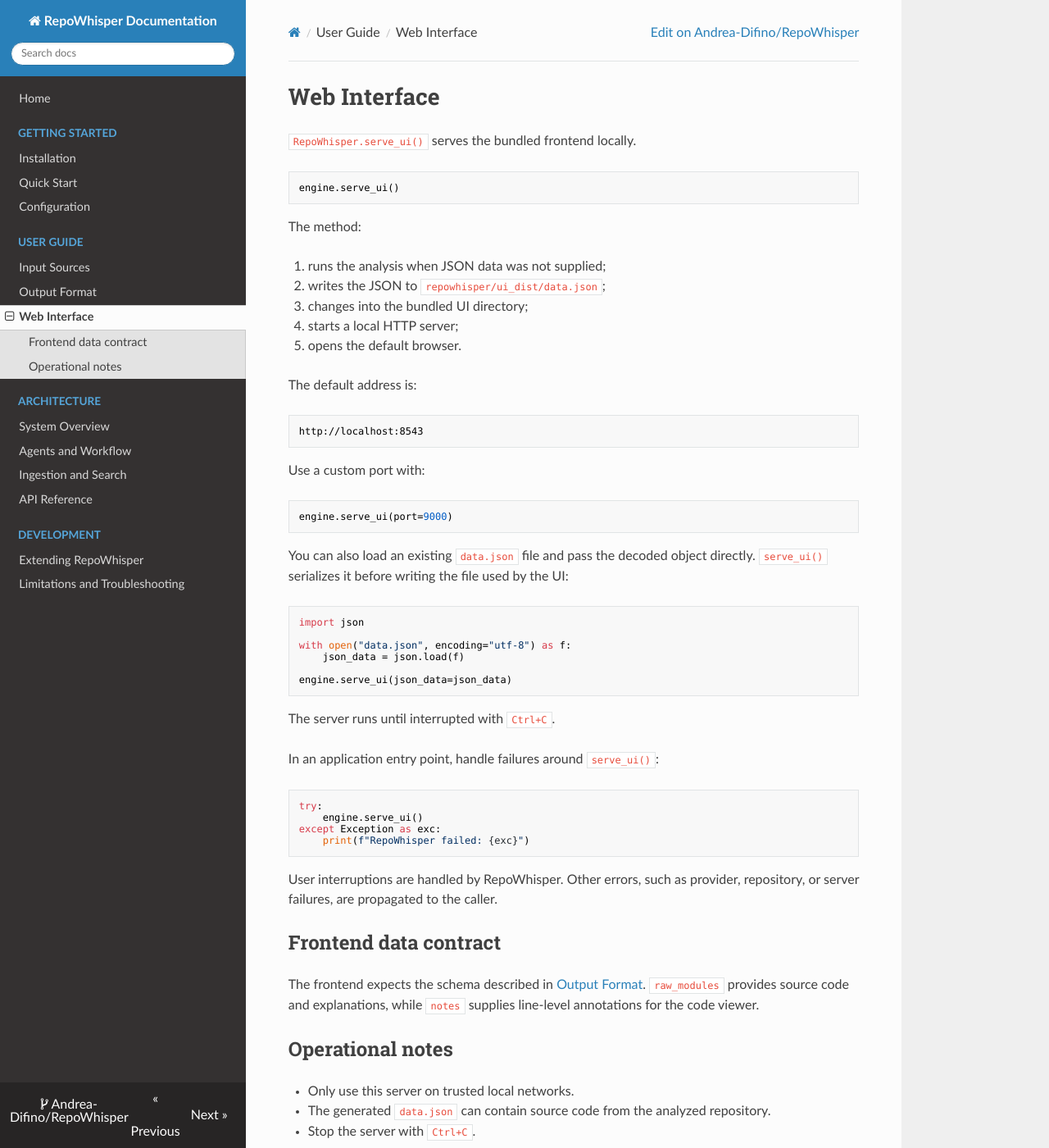
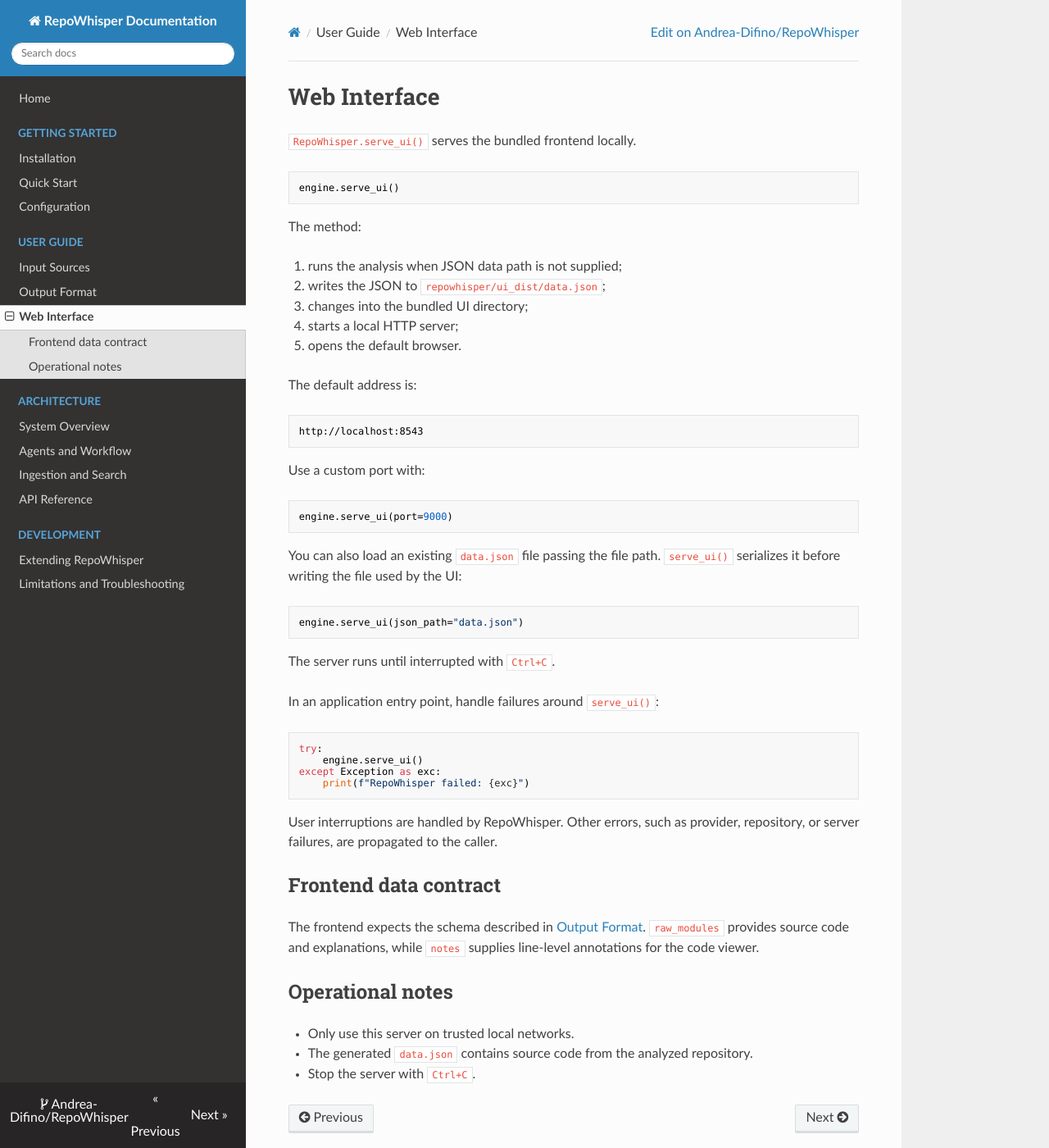
Before and after one commit to Andrea-Difino/RepoWhisper, an MkDocs documentation site: the page built from docs/web-interface.md, in a window 1280 px wide and 1400 px high. Shown: the whole window at 82% size. Built offline with MkDocs 1.6.1, drawn with Linux system fonts in a browser that asks for light colours; nearby versions of some CDN libraries.

Commit message:
Fixed documentation

````diff
--- a/docs/web-interface.md
+++ b/docs/web-interface.md
@@ -8,7 +8,7 @@ engine.serve_ui()
 
 The method:
 
-1. runs the analysis when JSON data was not supplied;
+1. runs the analysis when JSON data path is not supplied;
 2. writes the JSON to `repowhisper/ui_dist/data.json`;
 3. changes into the bundled UI directory;
 4. starts a local HTTP server;
@@ -26,16 +26,10 @@ Use a custom port with:
 engine.serve_ui(port=9000)
 ```
 
-You can also load an existing `data.json` file and pass the decoded object
-directly. `serve_ui()` serializes it before writing the file used by the UI:
+You can also load an existing `data.json` file passing the file path. `serve_ui()` serializes it before writing the file used by the UI:
 
 ```python
-import json
-
-with open("data.json", encoding="utf-8") as f:
-    json_data = json.load(f)
-
-engine.serve_ui(json_data=json_data)
+engine.serve_ui(json_path="data.json")
 ```
 
 The server runs until interrupted with `Ctrl+C`.
@@ -61,6 +55,6 @@ line-level annotations for the code viewer.
 ## Operational notes
 
 - Only use this server on trusted local networks.
-- The generated `data.json` can contain source code from the analyzed
+- The generated `data.json` contains source code from the analyzed
   repository.
 - Stop the server with `Ctrl+C`.
````
Also changed, not shown: docs/api.md (+4 -0 lines), 1 other file.
